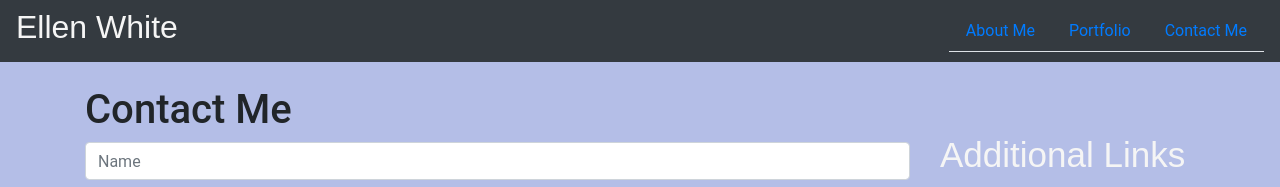
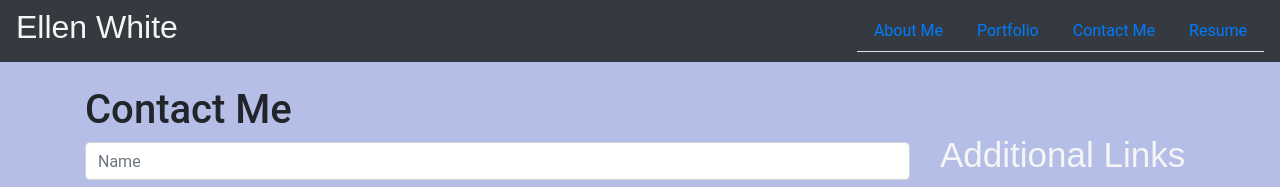
Before and after one commit to evwhite2/EllenVWhite-Profile, a plain HTML site: page contact-index.html in a window 1280 px wide. Shown: the top 187 px of the page. Drawn offline with nearby package versions, Linux system fonts and the light colour scheme.

Commit message:
adding link to resume on navigation bar

```diff
--- a/contact-index.html
+++ b/contact-index.html
@@ -29,6 +29,9 @@
                             </li>
                             <li class="nav-item">
                                 <a class="nav-link" href="./contact-index.html">Contact Me</a>
+                            </li>
+                            <li class="nav-item">
+                               <a class="nav-link"  href="./assets/EllenVWhiteResume2019- fancy.pdf" target="_blank">Resume</a>
                             </li>
                         </ul>
 
```
Also changed, not shown: index.html (+3 -0 lines), portfolio-index.html (+3 -0 lines), README.md, 1 other file.
